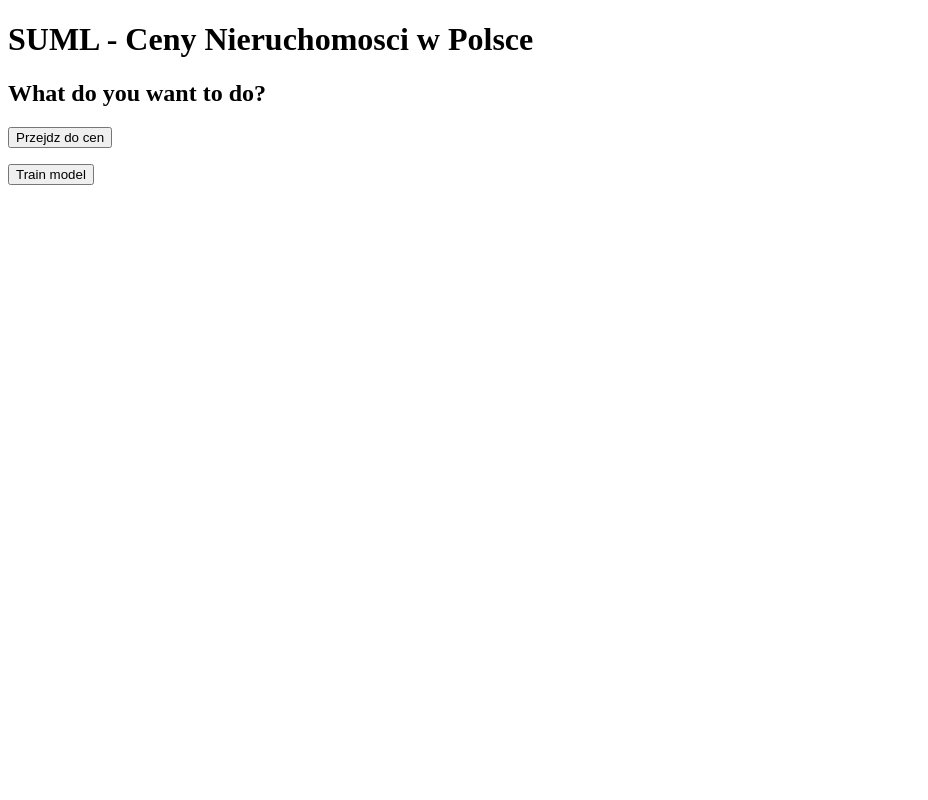
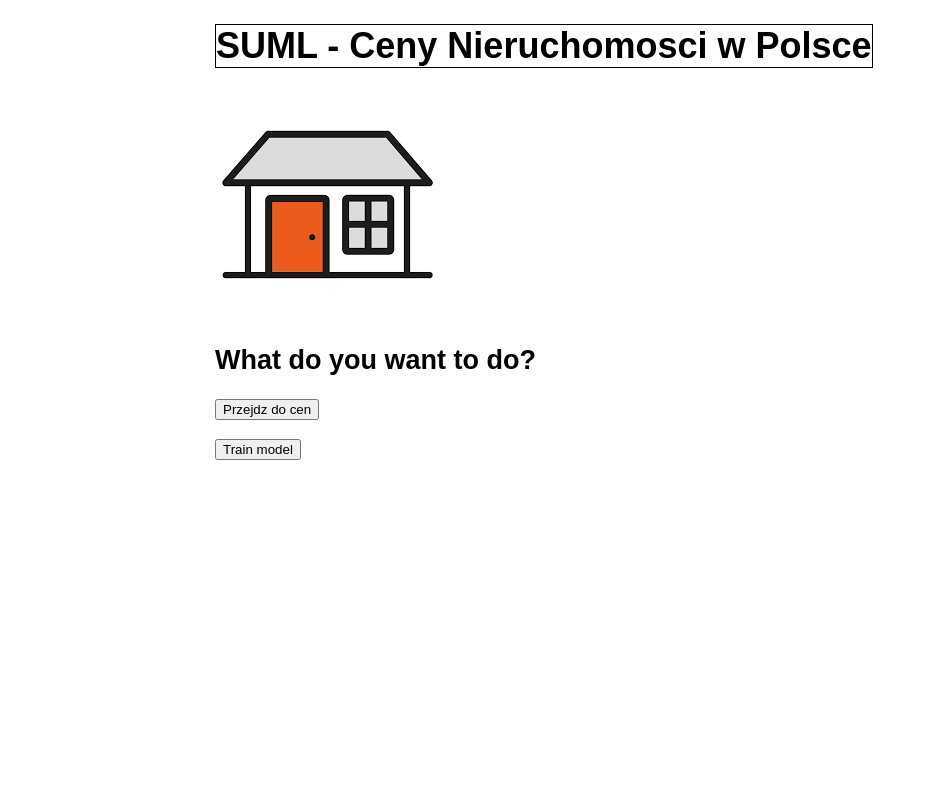
Before and after one commit to s18443/suml_ceny_nieruchomosci, a Flask app: page / in a window 1280 px wide. Shown: the whole page, without its empty margins (0-928 px from the left). Run offline with Flask 2, Linux system fonts and the light colour scheme.

Commit message:
Work on Styling - not working CSS

```diff
--- /dev/null
+++ b/www/css/style.css
@@ -0,0 +1,18 @@
+body, html {
+    margin: 0;
+    padding: 0;
+    box-sizing: border-box;
+}
+html{
+    font-family: "Microsoft JhengHei UI", sans-serif;
+    font-size: large;
+    height: 100%;
+}
+h1{
+  border: 1px solid;
+  display: inline-block;
+}
+.content{
+    max-width: 500px;
+    margin: auto;
+}
--- a/www/templates/index.html
+++ b/www/templates/index.html
@@ -4,10 +4,16 @@
     <meta charset="UTF-8">
     <meta http-equiv="X-UA-Compatible" content="IE=edge">
     <meta name="viewport" content="width=device-width, initial-scale=1.0">
+    <link rel="stylesheet" href=".../css/style.css">
     <title>SUML - Ceny Nieruchomosci w Polsce</title>
 </head>
+<div class="content" style="max-width: 850px; margin: auto">
     <body>
+    <header>
             <h1>SUML - Ceny Nieruchomosci w Polsce</h1>
+            <img src="/static/logo.png" alt="logo" id="logo">
+    </header>
+
         <h2>What do you want to do?</h2>
         <p>
             <a href="/wyborMiasta"><button>Przejdz do cen</button></a>
@@ -16,4 +22,5 @@
             <a href="/update"><button>Train model</button></a>
         </p>
     </body>
+</div>
 </html>
```
Also changed, not shown: www/static/bird.jpg (deleted), www/static/logo.png (added). Lines whose indentation alone changed are shown as unchanged.
